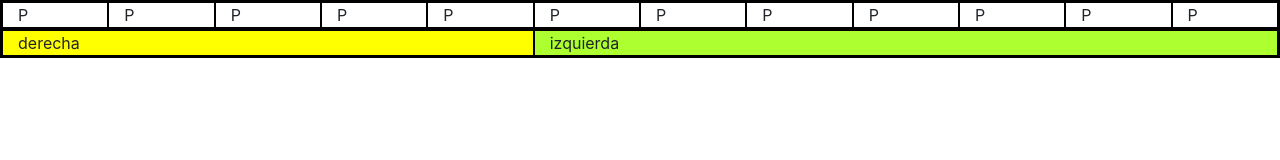
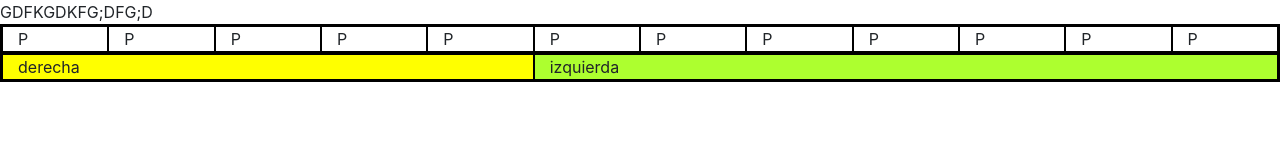
Before and after one commit to rangel0260/ABPRUEBA, a plain HTML site: page public_html/index.html in a window 1280 px wide. Drawn offline with nearby package versions, Linux system fonts and the light colour scheme.

Commit message:
Test inicial

```diff
--- a/public_html/index.html
+++ b/public_html/index.html
@@ -13,7 +13,7 @@ and open the template in the editor.
         <link href="newcss.css" rel="stylesheet" type="text/css"/>
     </head>
     <body>
-        <!--GDFKGDKFG;DFG;D-->
+        GDFKGDKFG;DFG;D
 <div class="container-fluid">
     <div class="row">
   <div class="col">P</div>
```
